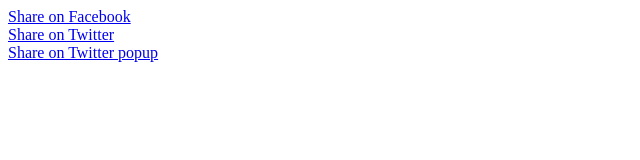
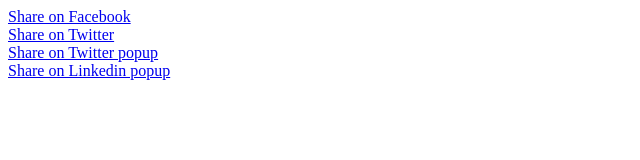
Before and after one commit to avellaneda-team/socialJS, a website: page index.html in a window 1280 px wide. Shown: the whole page, without its empty margins (0-640 px from the left). Drawn offline with Linux system fonts and the light colour scheme.

Commit message:
Add linkedin support.

```diff
--- a/index.html
+++ b/index.html
@@ -2,11 +2,13 @@
 <html>
   <head>
     <title>Social JS</title>
+    <meta name="description" content="A little description">
   </head>
   <body>
     <a href="#" data-social-link="true" data-share-on="facebook">Share on Facebook</a> <br>
     <a href="#" data-social-link="true" data-share-on="twitter" data-text='Amaizing Text'>Share on Twitter</a> <br>
     <a href="#" data-social-link="true" data-share-on="twitter" data-text='Amaizing Text' data-popup="true">Share on Twitter popup</a> <br>
+    <a href="#" data-social-link="true" data-share-on="linkedin" data-text='Amaizing Text' data-popup="true">Share on Linkedin popup</a> <br>
     <script src="src/socialJS.js"></script>
     <script>
       var socialJS = new SocialJS();
--- a/src/socialJS.js
+++ b/src/socialJS.js
@@ -19,12 +19,15 @@
 
     links: {
       facebook: 'https://www.facebook.com/sharer/sharer.php?u={{url}}',
-      twitter: 'http://twitter.com/share?text={{text}}&url={{url}}'
+      twitter: 'http://twitter.com/share?text={{text}}&url={{url}}',
+      linkedin: 'http://www.linkedin.com/shareArticle?mini=true&url={{url}}&title={{text}}&summary={{description}}&source={{source}}'
     },
 
     options: {
       url: window.location.href,
       text: window.document.title,
+      description: document.querySelector('meta[name=description]').getAttribute('content'),
+      source: window.location.href,
       popup: false,
       shareOn: ''
     },
```
